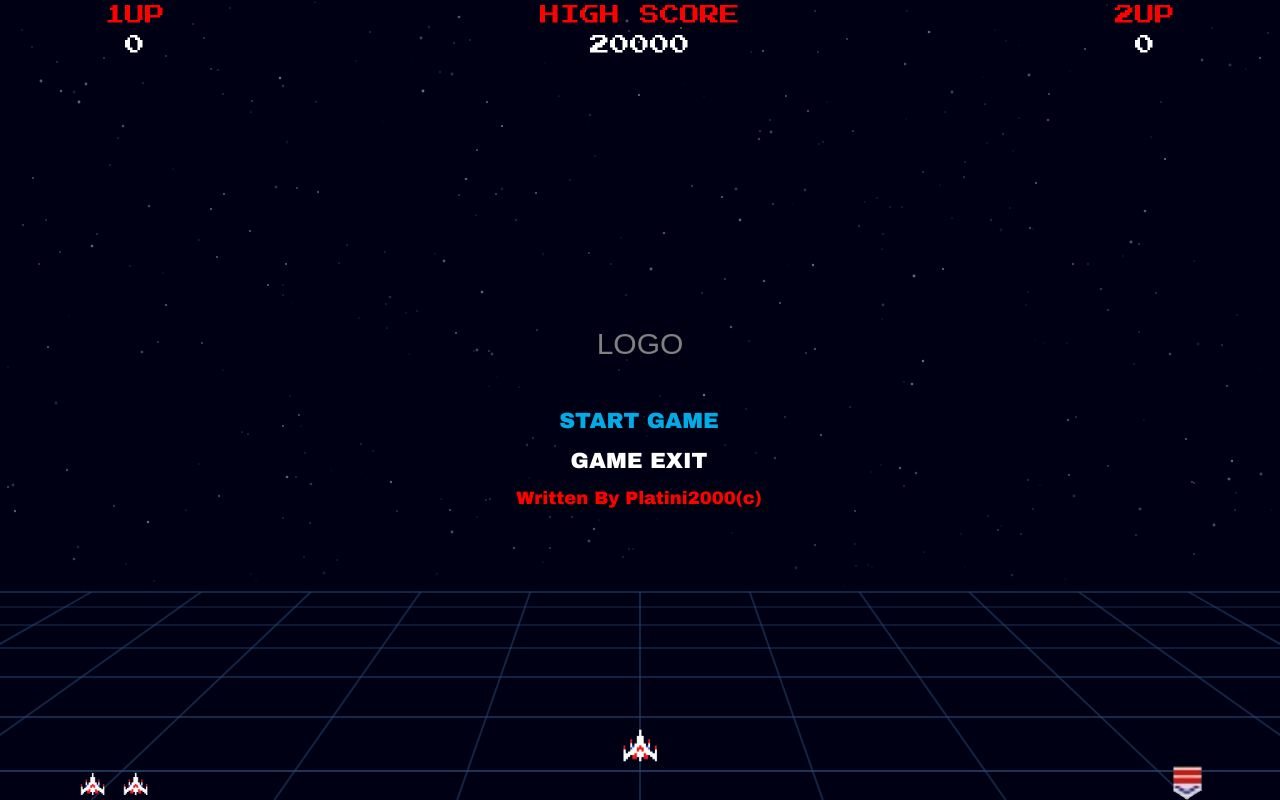
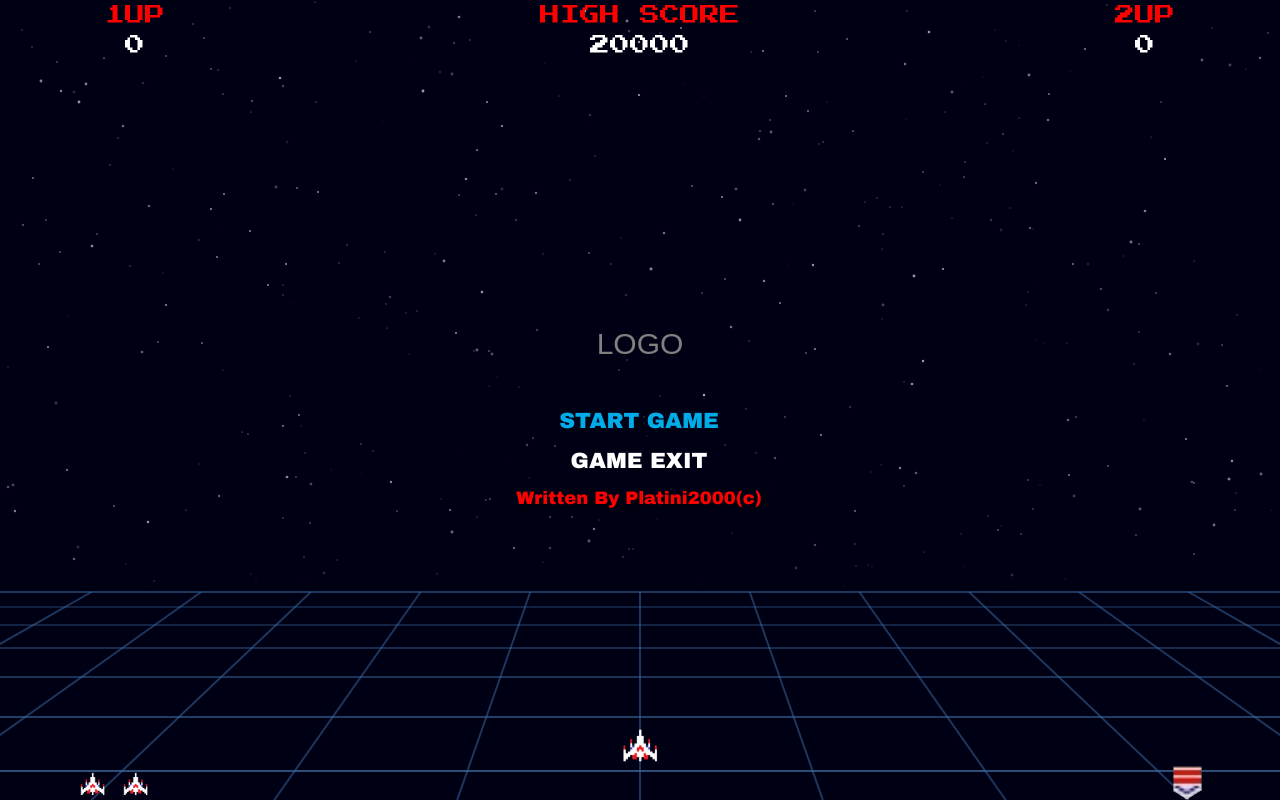
Before and after one commit to Platini2000/Galaga-IPAD---COMPLETE-NIEUW, a plain HTML site: page index.html in a window 1280 px wide. Drawn offline with Linux system fonts and the light colour scheme.

Commit message:
Add files via upload

```diff
--- a/stijl.css
+++ b/stijl.css
@@ -24,7 +24,7 @@ body {
     height: 100%;
     z-index: -2; /* Achterste laag */
     display: block;
-    opacity: 0.45; /* Maakt de sterrenhemel 50% transparanter */
+    opacity: 0.65; /* Maakt de sterrenhemel transparanter */
 }
 
 #retroGridCanvas {
@@ -35,7 +35,7 @@ body {
     height: 100%;
     z-index: -1; /* Tussen sterren en game */
     display: block; /* Altijd zichtbaar */
-    opacity: 0.4; /* Maakt de retro vloer een stuk zachter en transparanter */
+    opacity: 0.6; /* Maakt de retro vloer een stuk zachter en transparanter */
 }
 
 #gameCanvas {
```
